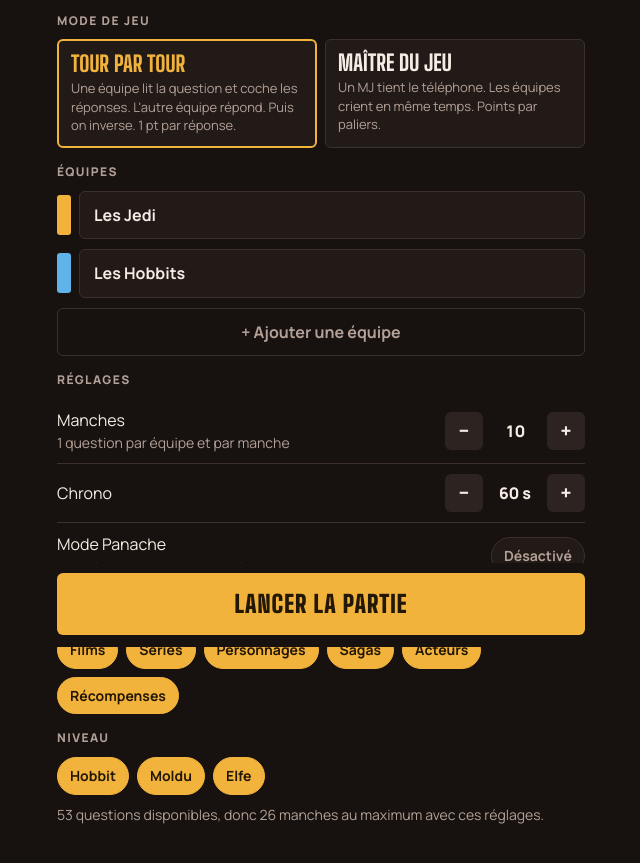
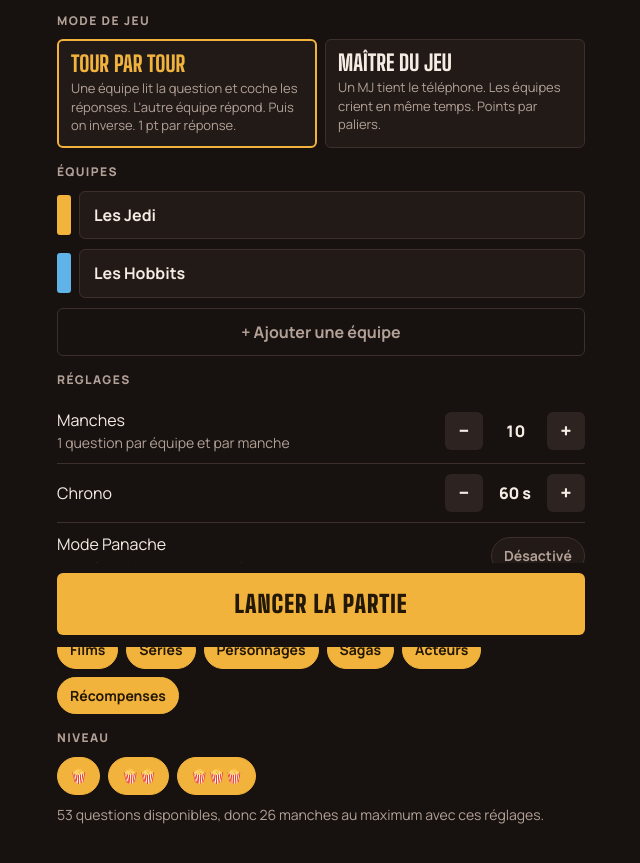
Before and after one commit to AlexLA92/devine-neuf, a plain HTML site: page index.html in a window 1280 px wide. Shown: the part 153-1016 px from the top of the page, without its empty margins (319-959 px from the left). Drawn offline with Linux system fonts and the light colour scheme.

Commit message:
Niveaux affichés en 1, 2 ou 3 pop-corn
Co-Authored-By: Claude Opus 5.5 <noreply@anthropic.com>
Claude-Session: https://claude.ai/code/session_01EG5VMxjvhBv8BFF77X3sGh

```diff
--- a/index.html
+++ b/index.html
@@ -269,7 +269,7 @@ const BANK = [
 
 // ---------- State ----------
 const CATS = ["Films", "Séries", "Personnages", "Sagas", "Acteurs", "Récompenses"];
-const LEVELS = [["Facile", "Hobbit"], ["Moyen", "Moldu"], ["Difficile", "Elfe"]]; // [value in BANK, label shown]
+const LEVELS = [["Facile", "🍿"], ["Moyen", "🍿🍿"], ["Difficile", "🍿🍿🍿"]]; // [value in BANK, label shown: 1 to 3 popcorns]
 const DIFFS = LEVELS.map(l => l[0]);
 const COLORS = ["#f2b33d", "#5fb3e8", "#e2574c", "#7cc58a", "#c58ae6", "#f08bb4"];
 const DEFAULT_NAMES = ["Les Jedi", "Les Hobbits", "Les Weasley", "Les Cullen", "Les Stark", "Les Pixar"];
@@ -357,7 +357,7 @@ function renderSetup() {
 
     <section class="section">
       <span class="label">Niveau</span>
-      <div class="chips">${LEVELS.map(([d, label]) => `<button class="chip" data-diff="${d}" aria-pressed="${S.diffs.includes(d)}">${label}</button>`).join("")}</div>
+      <div class="chips">${LEVELS.map(([d, label]) => `<button class="chip" data-diff="${d}" aria-pressed="${S.diffs.includes(d)}" aria-label="${d}" title="${d}">${label}</button>`).join("")}</div>
       <p class="hint">${plural(pool().length, "question")} disponible${pool().length > 1 ? "s" : ""}, donc ${plural(max, "manche")} au maximum avec ces réglages.</p>
     </section>
 
```
